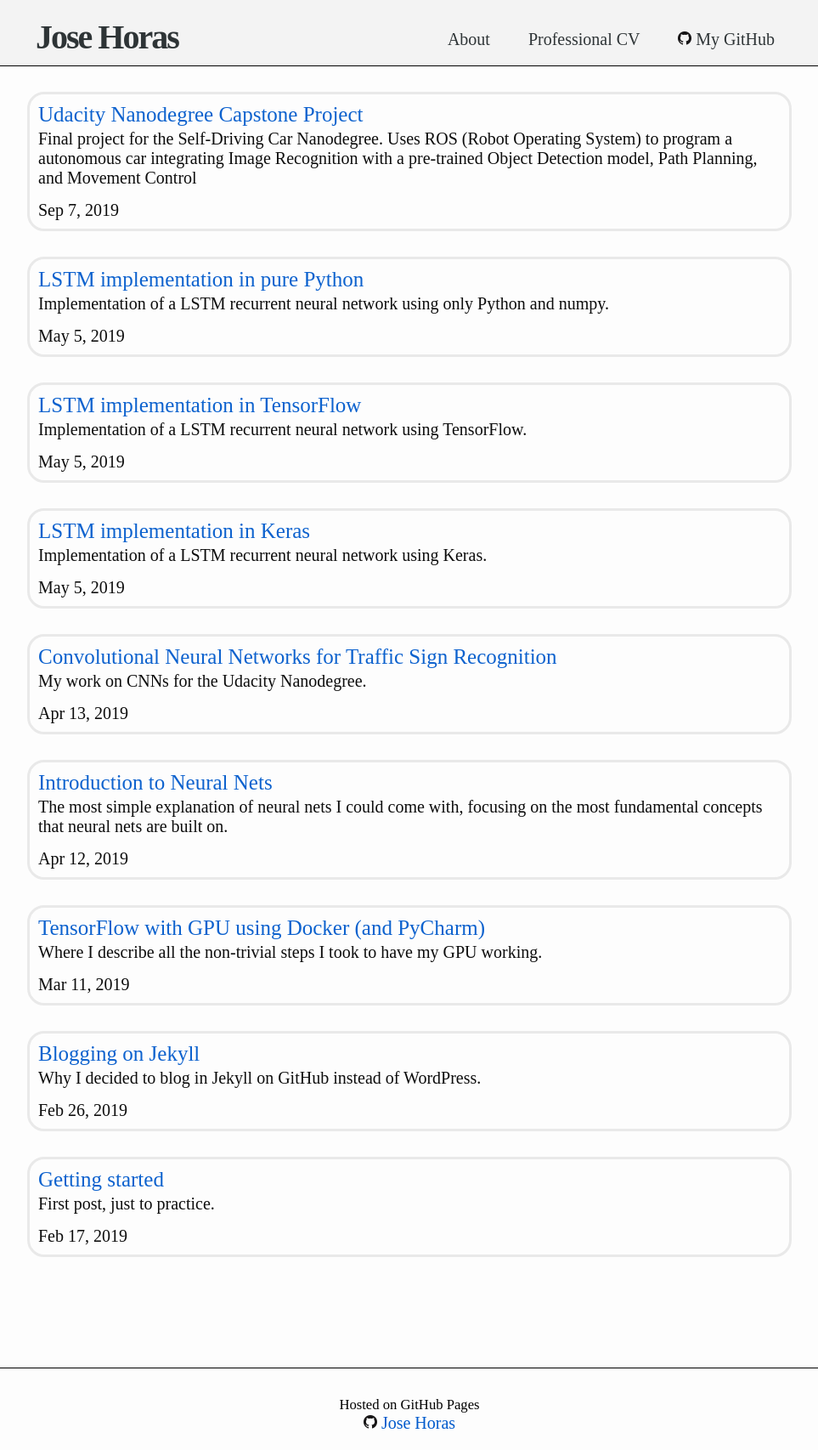
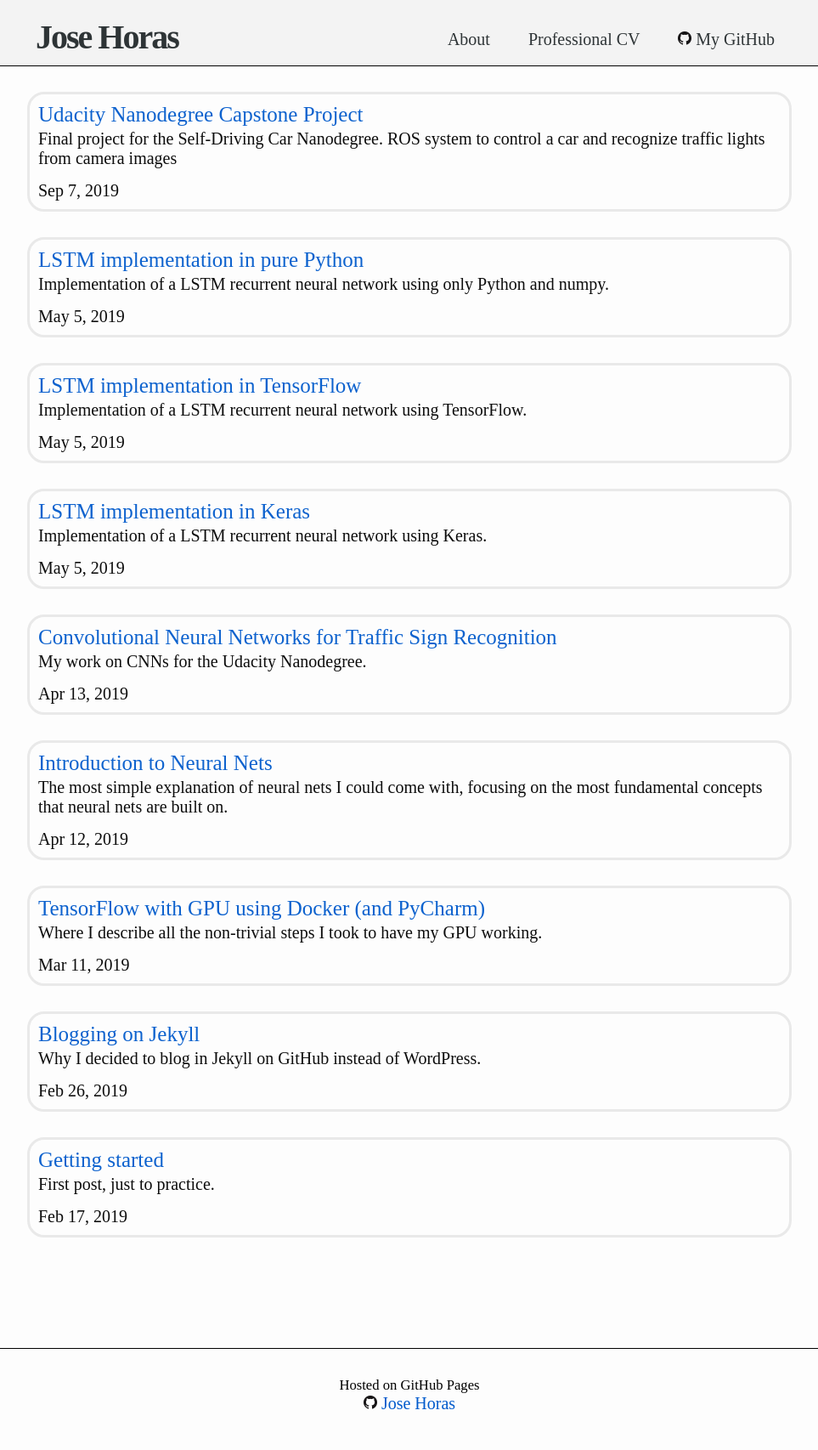
Before and after one commit to josehoras/josehoras.github.io, a Jekyll site: the page built from index.html, in a window 1280 px wide. Shown: the whole page at 85% size, without its empty margins (168-1131 px from the left). Built offline with Jekyll 4.4.1, drawn with Linux system fonts in a browser that asks for light colours; after the commit the page ends 1683 px from its top, so only the background shows below that.

Commit message:
Add excerpt

```diff
--- a/_posts/2019-09-07-sdc-capstone-project.md
+++ b/_posts/2019-09-07-sdc-capstone-project.md
@@ -1,7 +1,7 @@
 ---
 layout: post
 title: "Udacity Nanodegree Capstone Project"
-excerpt: "Final project for the Self-Driving Car Nanodegree. Uses ROS (Robot Operating System) to program a autonomous car integrating Image Recognition with a pre-trained Object Detection model, Path Planning, and Movement Control"
+excerpt: "Final project for the Self-Driving Car Nanodegree. ROS system to control a car and recognize traffic lights from camera images"
 author: "Jose"
 date: 2019-09-07
 ---
```
